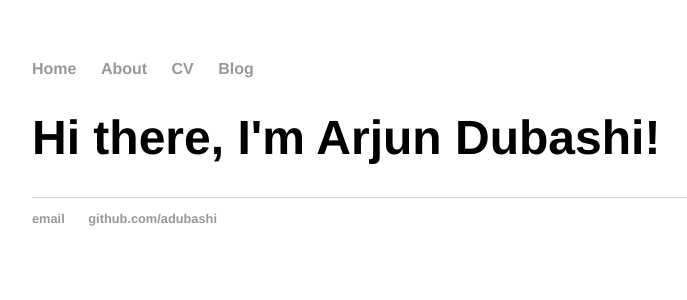
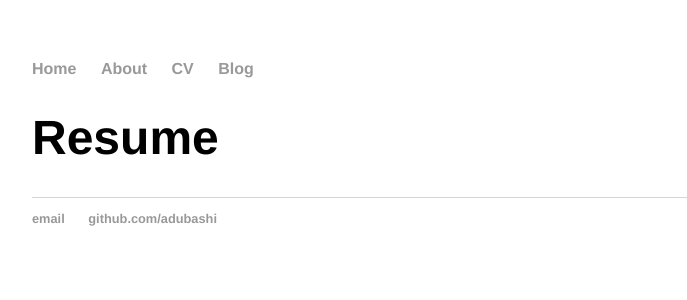
Before and after one commit to adubashi/adubashi.github.io, a Jekyll site: the page built from cv/index.html, in a window 1280 px wide. Shown: the top 300 px of the page, without its empty margins (160-847 px from the left). Built offline with Jekyll 4.4.1, drawn with Linux system fonts in a browser that asks for light colours.

Commit message:
Update index.html

```diff
--- a/cv/index.html
+++ b/cv/index.html
@@ -3,6 +3,6 @@ layout: default
 title: Resume
 ---
 <div class="resume">
-	<h1>Hi there, I'm Arjun Dubashi!</h1>
+	<h1>Resume</h1>
 
 </div><!-- /.resume -->
```
